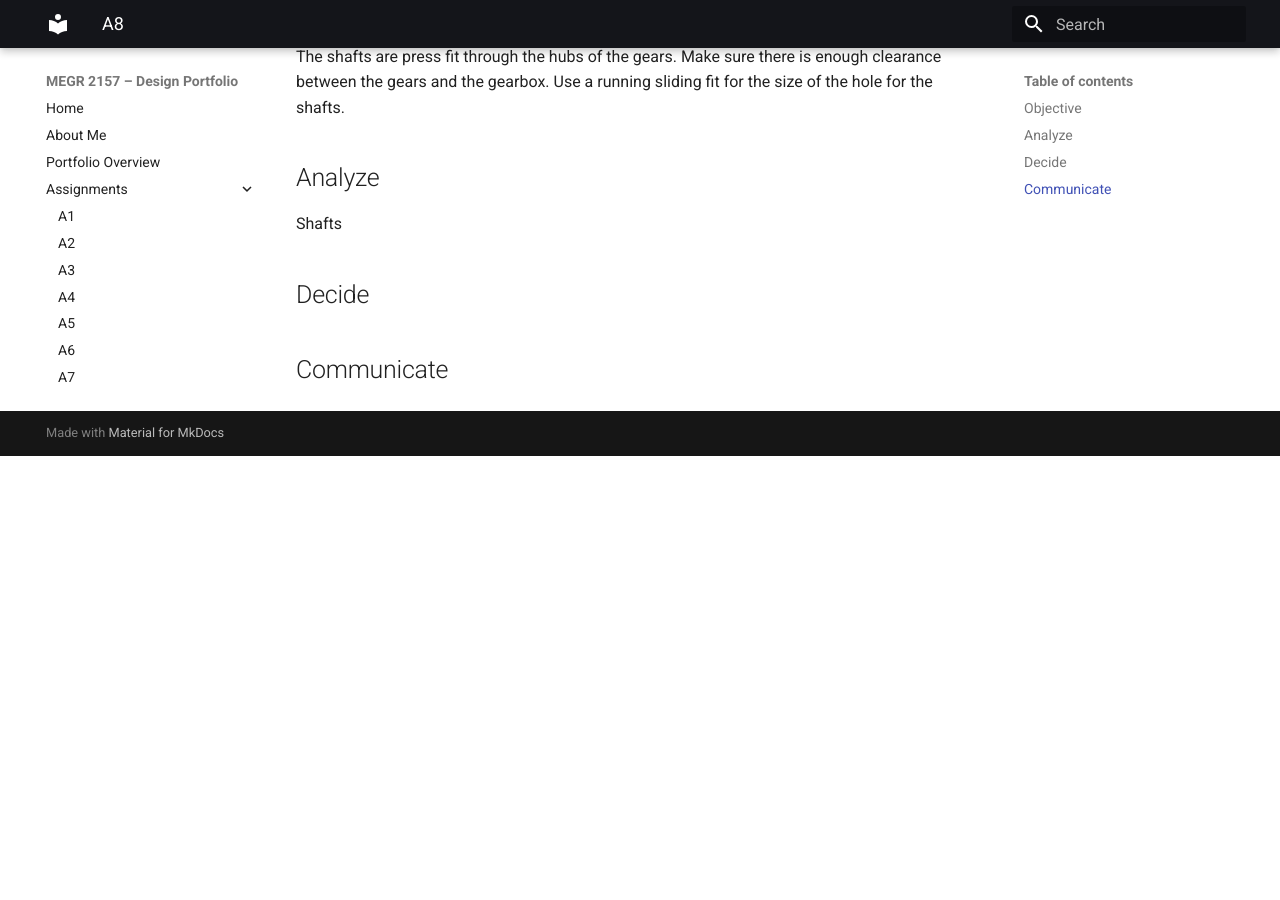
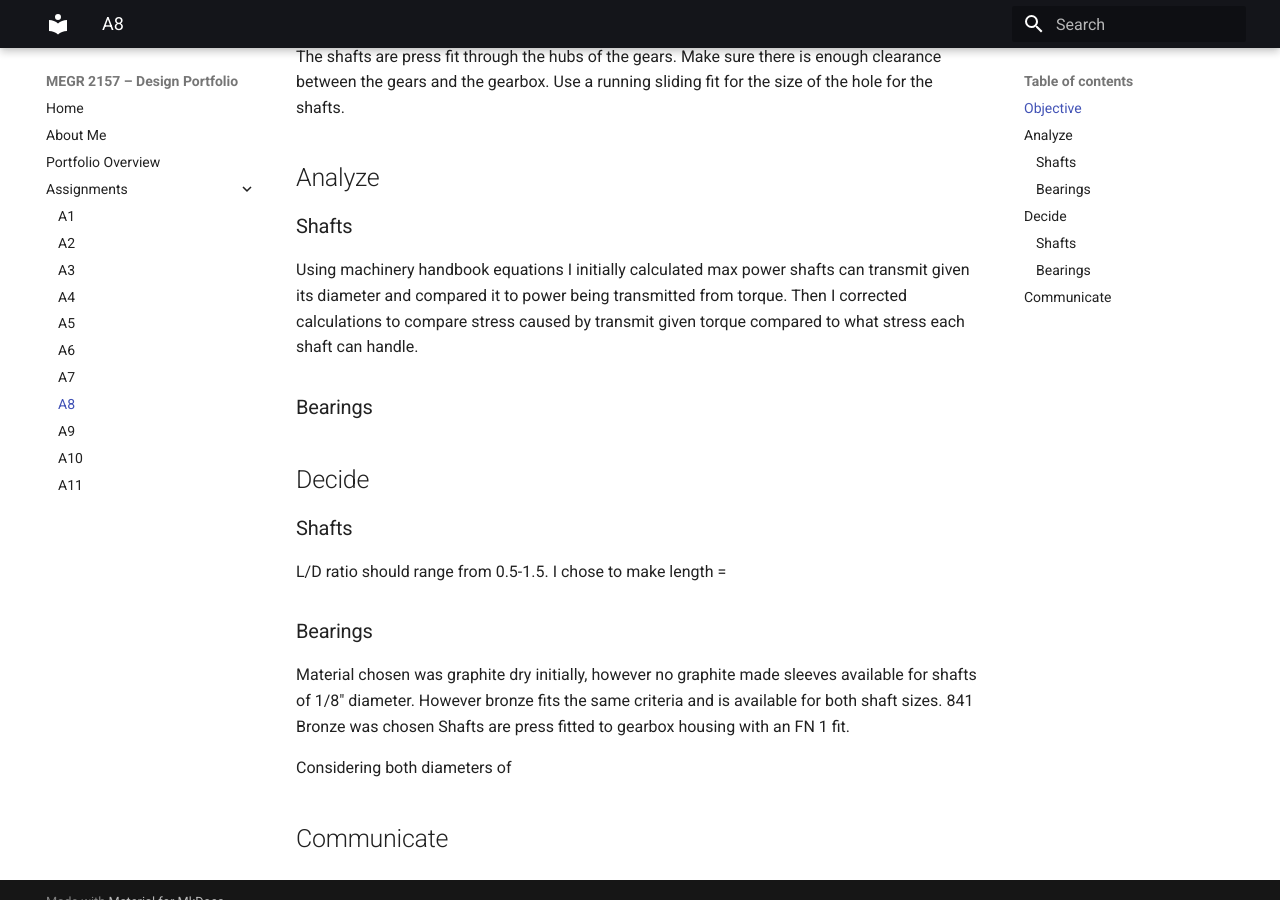
Before and after one commit to mbsibelius/megr2156-portfolio-mbs, an MkDocs documentation site: the page built from docs/assignments/A08/index.md, in a window 1280 px wide and 900 px high, scrolled down 758 px. Built offline with MkDocs 1.6.1 and Material for MkDocs 9.7.7, drawn with Linux system fonts in a browser that asks for light colours; before the commit the page ends 1214 px from its top, so only the background shows below that.

Commit message:
Enhance analysis and decision sections in index.md
Updated sections on shafts and bearings for clarity and detail.

```diff
--- a/docs/assignments/A08/index.md
+++ b/docs/assignments/A08/index.md
@@ -27,10 +27,22 @@ Use a running sliding fit for the size of the hole for the shafts.
 
 ## Analyze
 
-Shafts
+### Shafts
+Using machinery handbook equations I initially calculated max power shafts can transmit given its diameter and compared it to power being transmitted from torque. Then I corrected calculations to compare stress caused by transmit given torque compared to what stress each shaft can handle.
+
+### Bearings
 
 
 ## Decide
 
+### Shafts
+L/D ratio should range from 0.5-1.5. I chose to make length =
+
+### Bearings
+Material chosen was graphite dry initially, however no graphite made sleeves available for shafts of 1/8" diameter. However bronze fits the same criteria and is available for both shaft sizes. 841 Bronze was chosen Shafts are press fitted to gearbox housing with an FN 1 fit.
+
+Considering both diameters of
+
+
 
 ## Communicate
```
